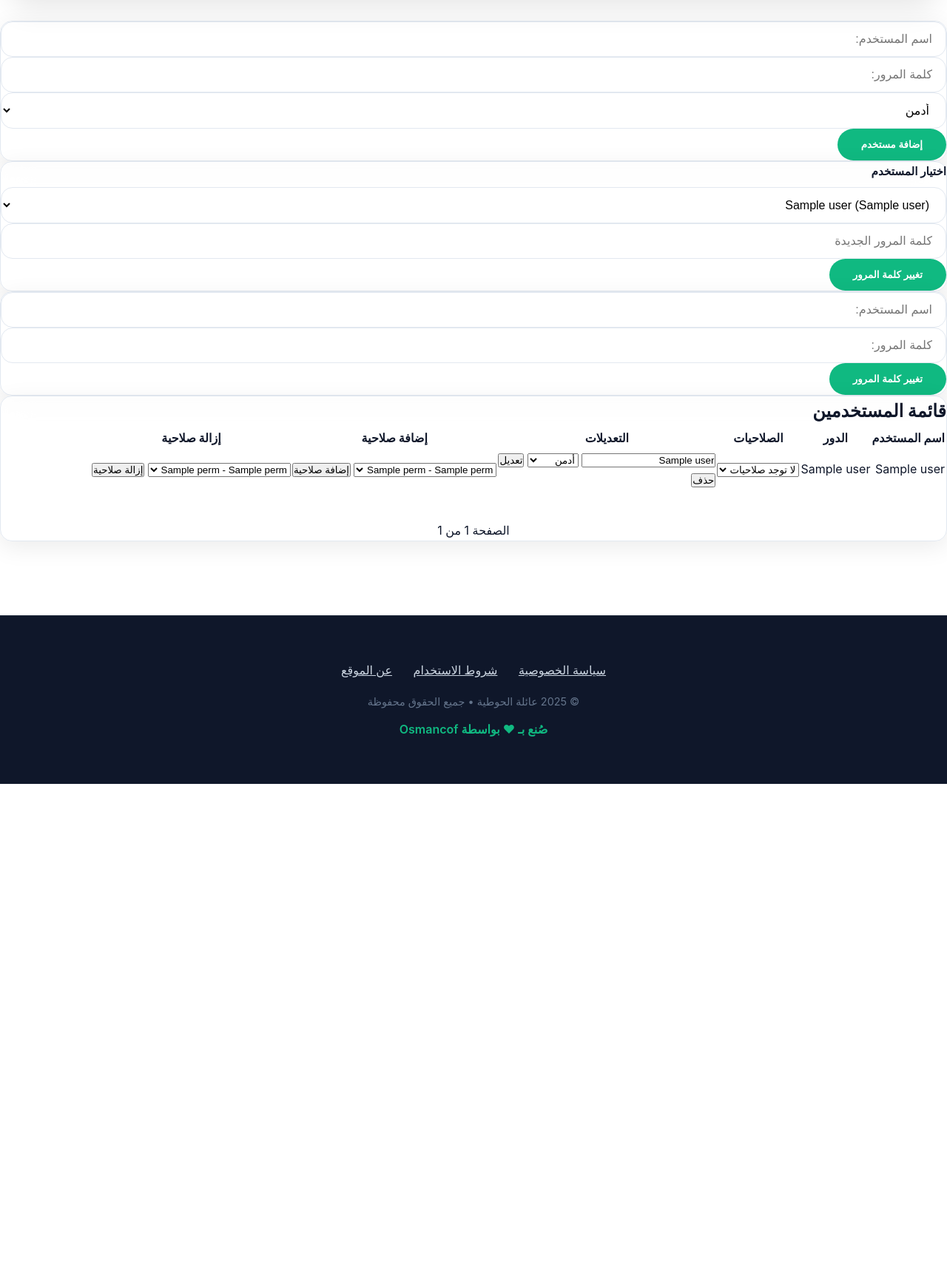
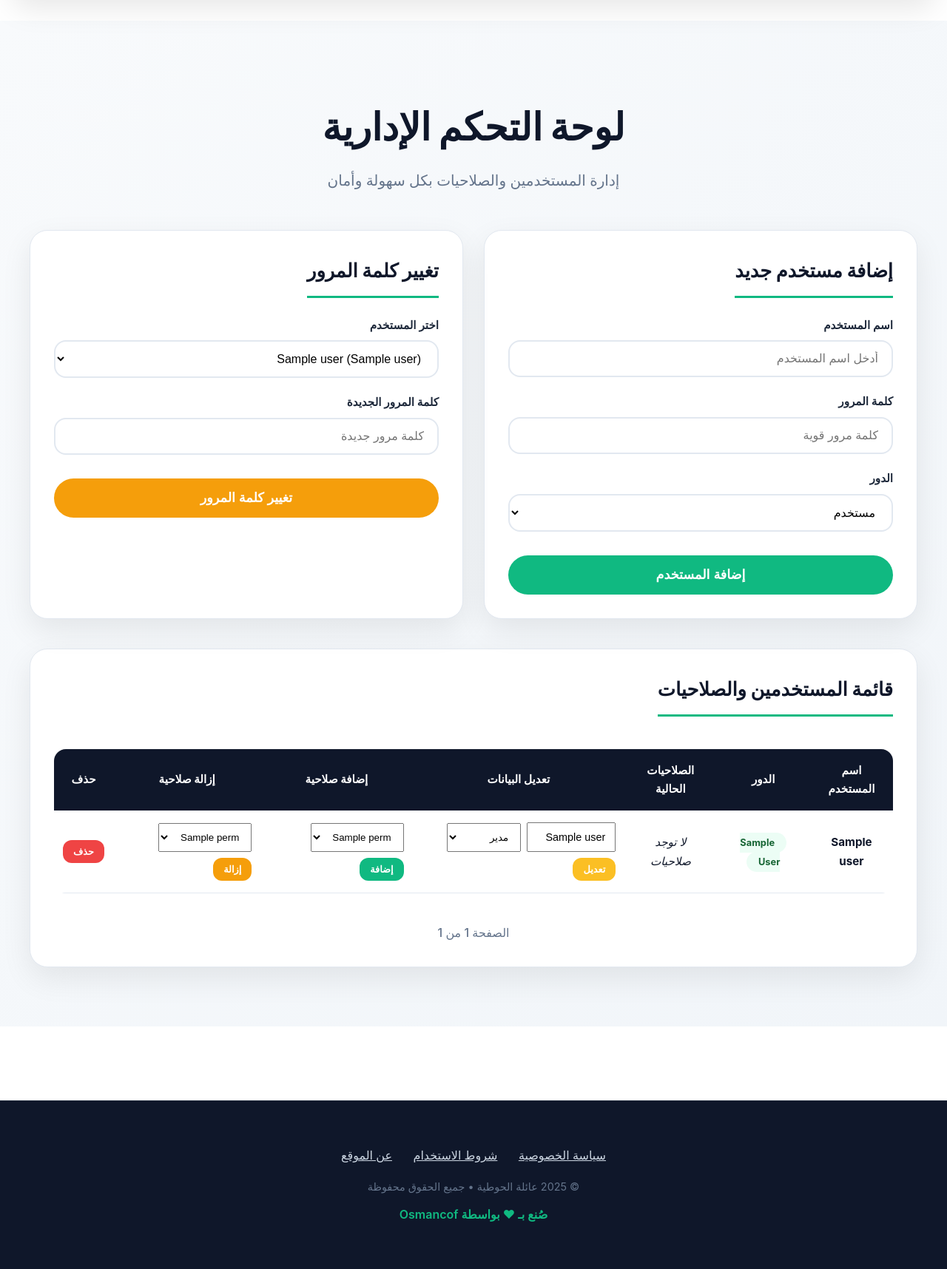
Before and after one commit to engcof/hottiyya, a FastAPI app: template templates/admin/admin.html in a window 1280 px wide. Shown: the part 72-1788 px from the top of the page at 74% size. Before the commit the page ends 1132 px from the top, so only its background shows below. Run offline with FastAPI, Linux system fonts and the light colour scheme; the template is opened without the code that fills it: most values are stand-ins (such as "Sample title", 1, 10 or a date in 2020); some libraries are stand-ins or nearby versions.

Commit message:
security: removed 'admin' role from add/edit user forms - sacred role protected forever

```diff
--- a/static/css/style.css
+++ b/static/css/style.css
@@ -1410,6 +1410,200 @@ footer { background:#0f172a; color:#94a3b8; text-align:center; padding:60px 20px
 .btn-delete-comment { background: #ef4444; color: white; border: none; padding: 6px 12px; border-radius: 12px; font-size: 0.8rem; cursor: pointer; }
 .no-comments, .login-prompt {text-align: center; padding: 60px 20px; border-radius: 24px;}
 .login-link { color: var(--accent); font-weight: 700; text-decoration: underline; }
+
+/* ==================== لوحة الإدارة - النسخة الملكية ==================== */
+.admin-dashboard {
+    padding: 100px 20px 80px;
+    min-height: 100vh;
+    background: linear-gradient(135deg, #f8fafc 0%, #f1f5f9 100%);
+}
+
+.dashboard-header {
+    text-align: center;
+    margin-bottom: 50px;
+}
+
+.dashboard-header .page-title {
+    font-size: 3.2rem;
+    font-weight: 900;
+    color: #0f172a;
+    margin-bottom: 12px;
+}
+
+.dashboard-header .subtitle {
+    font-size: 1.25rem;
+    color: #64748b;
+}
+
+.admin-grid {
+    display: grid;
+    grid-template-columns: repeat(auto-fit, minmax(380px, 1fr));
+    gap: 28px;
+    margin-bottom: 40px;
+}
+
+.admin-card {
+    background: white;
+    padding: 32px;
+    border-radius: 24px;
+    box-shadow: 0 15px 40px rgba(0,0,0,0.08);
+    border: 1px solid #e2e8f0;
+}
+
+.admin-card.full {
+    grid-column: 1 / -1;
+}
+
+.admin-card h2 {
+    font-size: 1.6rem;
+    font-weight: 800;
+    color: #0f172a;
+    margin-bottom: 24px;
+    padding-bottom: 12px;
+    border-bottom: 3px solid var(--accent);
+    display: inline-block;
+}
+
+.admin-form .form-group {
+    margin-bottom: 20px;
+}
+
+.admin-form label {
+    display: block;
+    margin-bottom: 8px;
+    font-weight: 600;
+    color: #1e293b;
+}
+
+.admin-form input,
+.admin-form select {
+    width: 100%;
+    padding: 14px 18px;
+    border: 2px solid #e2e8f0;
+    border-radius: 16px;
+    font-size: 1rem;
+    transition: all 0.3s ease;
+}
+
+.admin-form input:focus,
+.admin-form select:focus {
+    outline: none;
+    border-color: var(--accent);
+    box-shadow: 0 0 0 4px rgba(16,185,129,0.15);
+}
+
+/* أزرار الإجراءات الصغيرة */
+.inline-form {
+    display: flex;
+    gap: 8px;
+    align-items: center;
+    flex-wrap: wrap;
+}
+
+.small-input {
+    width: 120px !important;
+    padding: 10px 12px !important;
+    font-size: 0.9rem;
+}
+
+.small-select {
+    width: auto;
+    min-width: 100px;
+    padding: 10px 12px !important;
+}
+
+.btn-small {
+    padding: 8px 14px;
+    border: none;
+    border-radius: 12px;
+    font-size: 0.8rem;
+    font-weight: 600;
+    cursor: pointer;
+    transition: all 0.3s ease;
+}
+
+.btn-small.edit { background: #fbbf24; color: white; }
+.btn-small.add { background: var(--accent); color: white; }
+.btn-small.remove { background: #f59e0b; color: white; }
+.btn-small.delete { background: #ef4444; color: white; }
+
+.btn-small:hover {
+    transform: translateY(-2px);
+    box-shadow: 0 6px 16px rgba(0,0,0,0.15);
+}
+
+/* الجدول */
+.table-wrapper {
+    overflow-x: auto;
+    border-radius: 16px;
+    margin-top: 20px;
+}
+
+.admin-table {
+    width: 100%;
+    border-collapse: collapse;
+    font-size: 0.95rem;
+}
+
+.admin-table th {
+    background: #0f172a;
+    color: white;
+    padding: 16px 12px;
+    text-align: center;
+    font-weight: 700;
+}
+
+.admin-table td {
+    padding: 16px 12px;
+    text-align: center;
+    border-bottom: 1px solid #e2e8f0;
+}
+
+.admin-table tr:hover {
+    background: #f8fafc;
+}
+
+.role-badge {
+    padding: 6px 16px;
+    border-radius: 50px;
+    font-size: 0.8rem;
+    font-weight: 700;
+}
+
+.role-badge.admin { background: #fee2e2; color: #991b1b; }
+.role-badge.manager { background: #fef3c7; color: #d97706; }
+.role-badge.user { background: #ecfdf5; color: #166534; }
+
+.perm-tag {
+    display: inline-block;
+    background: #ecfdf5;
+    color: var(--accent);
+    padding: 4px 10px;
+    border-radius: 12px;
+    font-size: 0.8rem;
+    margin: 2px;
+}
+
+.submit-btn.large {
+    width: 100%;
+    padding: 16px;
+    font-size: 1.1rem;
+    margin-top: 12px;
+}
+
+.submit-btn.warning {
+    background: #f59e0b;
+}
+
+.submit-btn.warning:hover {
+    background: #d97706;
+}
+
+/* موبايل */
+@media (max-width: 768px) {
+
+}
+
 
 /* ===== موبايل ===== */
 @media (max-width: 768px) {
@@ -1444,6 +1638,22 @@ footer { background:#0f172a; color:#94a3b8; text-align:center; padding:60px 20px
     .hero-btn { padding: 12px 32px; font-size: 1rem; }
     .update-card { padding: 40px 20px; }
     .update-card h3 { font-size: 1.6rem; }
+    .admin-grid {
+        grid-template-columns: 1fr;
+    }
+    .inline-form {
+        flex-direction: column;
+    }
+    .small-input, .small-select {
+        width: 100% !important;
+    }
+    .admin-table {
+        font-size: 0.85rem;
+    }
+    .admin-table th,
+    .admin-table td {
+        padding: 10px 6px;
+    }
 }
 
 /* === Responsive === */
--- a/templates/admin/admin.html
+++ b/templates/admin/admin.html
@@ -1,170 +1,167 @@
 {% extends "base.html" %}
-
-{% block title %}إدارة المستخدمين{% endblock %}
+{% block title %}لوحة الإدارة - عائلة الحوطية{% endblock %}
 
 {% block content %}
-<!-- المحتوى الرئيسي -->
-<section class="cof-section">
-    <div class="cof-container">
-        <!-- إضافة مستخدم جديد -->
-        <form method="post" action="/admin/add_user">
+<section class="admin-dashboard">
+    <div class="container">
+        <div class="dashboard-header">
+            <h1 class="page-title">لوحة التحكم الإدارية</h1>
+            <p class="subtitle">إدارة المستخدمين والصلاحيات بكل سهولة وأمان</p>
+        </div>
+
+        <!-- رسائل النجاح أو الخطأ -->
+        {% if success %}
+            <div class="alert success">تم الإجراء بنجاح!</div>
+        {% endif %}
+        {% if error %}
+            <div class="alert error">{{ error }}</div>
+        {% endif %}
+
+        <div class="admin-grid">
+
+            <!-- بطاقة إضافة مستخدم جديد -->
+            <div class="admin-card">
+                <h2>إضافة مستخدم جديد</h2>
+                <form method="post" action="/admin/add_user" class="admin-form">
                     <input type="hidden" name="csrf_token" value="{{ csrf_token }}">
-            <div class="contact-form glass">
                     <div class="form-group">
-                    <input type="text" id="username" name="username" placeholder="اسم المستخدم:" required>
+                        <label>اسم المستخدم</label>
+                        <input type="text" name="username" required placeholder="أدخل اسم المستخدم">
                     </div>
                     <div class="form-group">
-                    <input type="password" id="password" name="password" placeholder="كلمة المرور:" required>
+                        <label>كلمة المرور</label>
+                        <input type="password" name="password" required placeholder="كلمة مرور قوية">
                     </div>
                     <div class="form-group">
-                    <select id="role" name="role">
-                        <option value="admin">أدمن</option>
+                        <label>الدور</label>
+                        <select name="role">
                             <option value="manager">مدير</option>
-                        <option value="user">مستخدم</option>
+                            <option value="user" selected>مستخدم</option>
                         </select>
                     </div>
-                <button type="submit" class="submit-btn">إضافة مستخدم</button>
-            </div>
+                    <button type="submit" class="submit-btn large">إضافة المستخدم</button>
                 </form>
             </div>
-</section>
-<section class="cof-section">
-    <div class="cof-container">
-        <!-- تغيير كلمة المرور -->
-        <form method="POST" action="/admin/change_password">
+
+            <!-- تغيير كلمة مرور مستخدم -->
+            <div class="admin-card">
+                <h2>تغيير كلمة المرور</h2>
+                <form method="POST" action="/admin/change_password" class="admin-form">
                     <input type="hidden" name="csrf_token" value="{{ csrf_token }}">
-            <div class="contact-form glass">
                     <div class="form-group">
-                    <label for="user_id">اختيار المستخدم</label>
-                    <select name="user_id">
+                        <label>اختر المستخدم</label>
+                        <select name="user_id" required>
                             {% for user in users %}
                             <option value="{{ user[0] }}">{{ user[1] }} ({{ user[2] }})</option>
                             {% endfor %}
                         </select>
                     </div>
                     <div class="form-group">
-                    <input type="password" name="new_password" placeholder="كلمة المرور الجديدة" required>
+                        <label>كلمة المرور الجديدة</label>
+                        <input type="password" name="new_password" required placeholder="كلمة مرور جديدة">
                     </div>
-                <button type="submit" class="submit-btn">تغيير كلمة المرور</button>
-            </div>
+                    <button type="submit" class="submit-btn large warning">تغيير كلمة المرور</button>
                 </form>
             </div>
-</section>
- <section class="cof-section">
-    <div class="cof-container">
-        <form method="post" action="/admin/add_user">
-            <input type="hidden" name="csrf_token" value="{{ csrf_token }}">
-            <div class="contact-form glass">
-                    <div class="form-group">
-                    <input type="text" id="username" name="username" placeholder="اسم المستخدم:" required>
+
         </div>
-                <div class="form-group">
-                    <input type="password" id="password" name="password" placeholder="كلمة المرور:" required>
-                </div>
-                <button type="submit" class="submit-btn">تغيير كلمة المرور</button>
-            </div>
-        </form>
- </div>
-</section>
-        <section class="cof-section">
-            <div class="cof-container">
-                <div class="contact-form glass">
-                    <div class="table-container">
-                        <table class="family-table">
-                            <!-- قائمة المستخدمين مع خيارات تعديل وحذف -->
-                            <h2>قائمة المستخدمين</h2>
 
+        <!-- جدول المستخدمين الكامل -->
+        <div class="admin-card full">
+            <h2>قائمة المستخدمين والصلاحيات</h2>
+            <div class="table-wrapper">
+                <table class="admin-table">
                     <thead>
                         <tr>
                             <th>اسم المستخدم</th>
                             <th>الدور</th>
-                                        <th>الصلاحيات</th>
-                                        <th>التعديلات</th>
+                            <th>الصلاحيات الحالية</th>
+                            <th>تعديل البيانات</th>
                             <th>إضافة صلاحية</th>
                             <th>إزالة صلاحية</th>
+                            <th>حذف</th>
                         </tr>
                     </thead>
                     <tbody>
                         {% for user in users %}
                         <tr>
-                                        <td>{{ user[1] }}</td>
-                                        <td>{{ user[2] }}</td>
+                            <td><strong>{{ user[1] }}</strong></td>
                             <td>
-                                            <select >
+                                <span class="role-badge {{ user[2] }}">{{ user[2] | title }}</span>
+                            </td>
+                            <td>
                                 {% if user_permissions[user[0]] %}
                                     {% for perm in user_permissions[user[0]] %}
-                                                        <option value="{{ perm }}">{{ perm }}</option>
+                                    <span class="perm-tag">{{ perm }}</span>
                                     {% endfor %}
                                 {% else %}
-                                                    <option value="">لا توجد صلاحيات</option>
+                                    <em>لا توجد صلاحيات</em>
                                 {% endif %}
-                                            </select>
                             </td>
                             <td>
-                                            <!-- تعديل مستخدم -->
-                                            <form method="post" action="/admin/edit_user">
+                                <form method="post" action="/admin/edit_user" class="inline-form">
                                     <input type="hidden" name="csrf_token" value="{{ csrf_token }}">
                                     <input type="hidden" name="user_id" value="{{ user[0] }}">
-                                                <input type="text" name="username" value="{{ user[1] }}" required>
-                                                <select name="role">
-                                                    <option value="admin" {% if user[2] == 'admin' %}selected{% endif %}>أدمن</option>
-                                                    <option value="manager" {% if user[2] == 'manager' %}selected{% endif %}>مدير</option>
-                                                    <option value="user" {% if user[2] == 'user' %}selected{% endif %}>مستخدم</option>
+                                    <input type="text" name="username" value="{{ user[1] }}" class="small-input">
+                                    <select name="role" class="small-select">
+
+                                        <option value="manager" {% if user[2]=='manager' %}selected{% endif %}>مدير</option>
+                                        <option value="user" {% if user[2]=='user' %}selected{% endif %}>مستخدم</option>
                                     </select>
-                                                <button type="submit">تعديل</button>
-                                            </form>
-
-                                            <!-- حذف مستخدم -->
-                                            <form method="post" action="/admin/delete_user" style="display:inline;">
-                                                <input type="hidden" name="csrf_token" value="{{ csrf_token }}">
-                                                <input type="hidden" name="user_id" value="{{ user[0] }}">
-                                                <button type="submit" class="delete-btn">حذف</button>
+                                    {% if user[2] == 'admin' %}
+                                        <span class="role-badge admin">إدمن أساسي (محمي)</span>
+                                        <input type="hidden" name="role" value="admin">
+                                    {% endif %}
+                                    <button type="submit" class="btn-small edit">تعديل</button>
                                 </form>
                             </td>
                             <td>
-                                            <form method="post" action="/admin/give_permission">
+                                <form method="post" action="/admin/give_permission" class="inline-form">
                                     <input type="hidden" name="csrf_token" value="{{ csrf_token }}">
                                     <input type="hidden" name="user_id" value="{{ user[0] }}">
-                                                <select name="permission_id">
+                                    <select name="permission_id" class="small-select">
                                         {% for perm in permissions %}
-                                                    <option value="{{ perm[0] }}">{{ perm[1] }} - {{ perm[2] }}</option>
+                                        <option value="{{ perm[0] }}">{{ perm[1] }}</option>
                                         {% endfor %}
                                     </select>
-                                                <button type="submit">إضافة صلاحية</button>
+                                    <button type="submit" class="btn-small add">إضافة</button>
                                 </form>
                             </td>
                             <td>
-                                            <form method="post" action="/admin/remove_permission">
+                                <form method="post" action="/admin/remove_permission" class="inline-form">
                                     <input type="hidden" name="csrf_token" value="{{ csrf_token }}">
                                     <input type="hidden" name="user_id" value="{{ user[0] }}">
-                                                <select name="permission_id">
+                                    <select name="permission_id" class="small-select">
                                         {% for perm in permissions %}
-                                                    <option value="{{ perm[0] }}">{{ perm[1] }} - {{ perm[2] }}</option>
+                                        <option value="{{ perm[0] }}">{{ perm[1] }}</option>
                                         {% endfor %}
                                     </select>
-                                                <button type="submit" class="delete-btn">إزالة صلاحية</button>
+                                    <button type="submit" class="btn-small remove">إزالة</button>
+                                </form>
+                            </td>
+                            <td>
+                                <form method="post" action="/admin/delete_user" onsubmit="return confirm('هل أنت متأكد من حذف هذا المستخدم نهائيًا؟')">
+                                    <input type="hidden" name="csrf_token" value="{{ csrf_token }}">
+                                    <input type="hidden" name="user_id" value="{{ user[0] }}">
+                                    <button type="submit" class="btn-small delete">حذف</button>
                                 </form>
                             </td>
                         </tr>
                         {% endfor %}
                     </tbody>
                 </table>
-
+            </div>
 
             <!-- ترقيم الصفحات -->
             <div class="pagination">
                 {% if current_page > 1 %}
-                <a href="/admin?page={{ current_page - 1 }}">السابق</a>
+                <a href="/admin?page={{ current_page - 1 }}" class="page-btn">السابق</a>
                 {% endif %}
-
-                <span>الصفحة {{ current_page }} من {{ total_pages }}</span>
-
+                <span class="page-info">الصفحة {{ current_page }} من {{ total_pages }}</span>
                 {% if current_page < total_pages %}
-                <a href="/admin?page={{ current_page + 1 }}">التالي</a>
+                <a href="/admin?page={{ current_page + 1 }}" class="page-btn">التالي</a>
                 {% endif %}
             </div>
-        </div>
-
         </div>
     </div>
 </section>
--- a/templates/base.html
+++ b/templates/base.html
@@ -85,41 +85,7 @@
             <div style="margin-top:12px;color:#10b981;font-weight:600;">صُنع بـ ❤ بواسطة Osmancof</div>
         </div>
     </footer>
-  <!-- إضافة ملفات JavaScript مشتركة هنا -->
+    <!-- إضافة ملفات JavaScript مشتركة هنا -->
     <script src="{{ url_for('static', path='js/main.js') }}"></script>
-     <!-- الحل السحري الأخير - يشتغل مهما حصل -->
-    <script>
-    // دروب داون المستخدم - النسخة الخالدة اللي تشتغل في كل الأجهزة مهما حصل
-    document.addEventListener("DOMContentLoaded", function () {
-        const btn = document.getElementById("userBtn");
-        const dropdown = document.getElementById("userDropdown");
-
-        if (!btn || !dropdown) return;
-
-        // الضغط على الزر
-        btn.addEventListener("click", function (e) {
-            e.stopPropagation();
-            dropdown.classList.toggle("show");
-        });
-
-        // إغلاق عند الضغط خارج الدروب داون
-        document.addEventListener("click", function () {
-            dropdown.classList.remove("show");
-        });
-
-        // منع الإغلاق لما تضغط داخل الدروب داون نفسه
-        dropdown.addEventListener("click", function (e) {
-            e.stopPropagation();
-        });
-
-        // إغلاق بالـ Escape
-        document.addEventListener("keydown", function (e) {
-            if (e.key === "Escape") {
-                dropdown.classList.remove("show");
-            }
-        });
-    });
-    </script>
-
 </body>
 </html>
```
Also changed, not shown: routers/admin.py (+10 -2 lines). Lines whose indentation alone changed are shown as unchanged.
